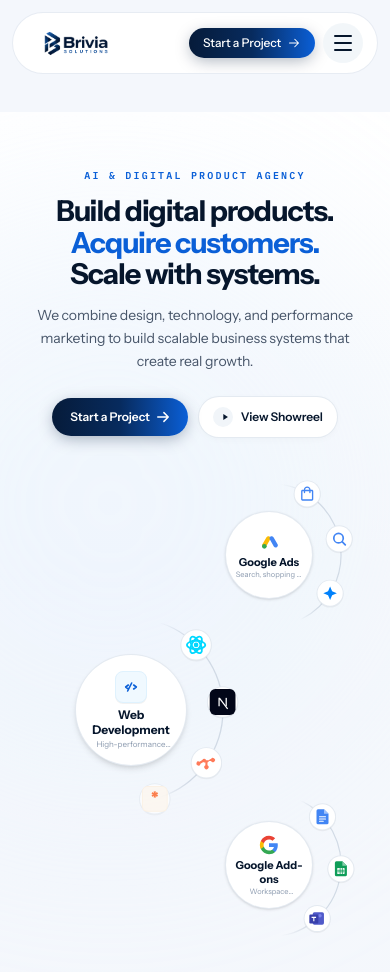
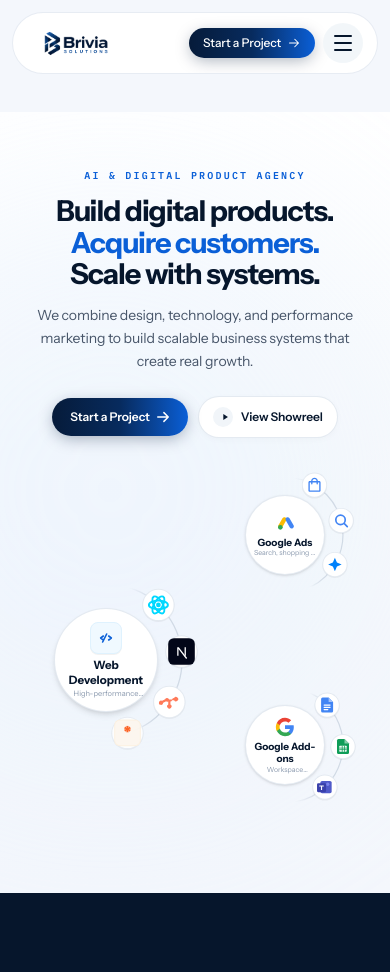
Before and after one commit to ahmeen2812/brivya-platform, a Next.js app: page / in a window 390 px wide. Shown: the top 972 px of the page. After the commit the page ends 893 px from the top, so only its background shows below. Built offline with nearby package versions, Linux system fonts and the light colour scheme.

Commit message:
fix(mobile): calibrate compact mobile orbit radius, eliminate API text placeholder, and achieve symmetrical 105px vertical spacing

```diff
--- a/src/components/hero/mobile/MobileAddonsWheel.tsx
+++ b/src/components/hero/mobile/MobileAddonsWheel.tsx
@@ -7,10 +7,10 @@ import { AddonsWheelPhaseConfig } from "@/types/heroAddonsWheel";
 import { AddonsWheelIcon } from "../addons-wheel/AddonsWheelIcons";
 
 export const MobileAddonsWheel: React.FC = () => {
-  const CX = 100;
-  const CY = 100;
-  const HUB_R = 44; // 88px diameter hub
-  const ORBIT_R = 72; // 28px clearance
+  const CX = 85;
+  const CY = 85;
+  const HUB_R = 40; // 80px diameter hub
+  const ORBIT_R = 58; // Compact 18px gap from hub
   const START_DEG = -64; // 296°
   const SPAN_DEG = 144; // Ends at +80°
 
@@ -108,7 +108,7 @@ export const MobileAddonsWheel: React.FC = () => {
   const arcD = `M ${x1.toFixed(1)} ${y1.toFixed(1)} A ${ORBIT_R} ${ORBIT_R} 0 0 1 ${x2.toFixed(1)} ${y2.toFixed(1)}`;
 
   return (
-    <div className="relative w-[200px] h-[200px] flex items-center justify-center select-none overflow-visible pointer-events-none">
+    <div className="relative w-[170px] h-[170px] flex items-center justify-center select-none overflow-visible pointer-events-none">
       {/* Center Hub */}
       <div
         style={{
@@ -117,23 +117,23 @@ export const MobileAddonsWheel: React.FC = () => {
           left: `${CX - HUB_R}px`,
           top: `${CY - HUB_R}px`,
         }}
-        className="pointer-events-auto absolute z-10 flex flex-col items-center justify-center rounded-full bg-white border border-slate-200/90 shadow-sm p-2 text-center"
+        className="pointer-events-auto absolute z-10 flex flex-col items-center justify-center rounded-full bg-white border border-slate-200/90 shadow-sm p-1.5 text-center"
       >
         <div ref={iconRef}>
-          <AddonsWheelIcon type={currentPhase.centerIcon} className="h-4 w-4" />
+          <AddonsWheelIcon type={currentPhase.centerIcon} className="h-3.5 w-3.5" />
         </div>
-        <div ref={textRef} className="flex flex-col items-center justify-center mt-1 w-full max-w-[76px]">
-          <span className="font-sans text-[11px] font-bold text-[#06162C] leading-tight">
+        <div ref={textRef} className="flex flex-col items-center justify-center mt-1 w-full max-w-[68px]">
+          <span className="font-sans text-[10px] font-bold text-[#06162C] leading-tight">
             {currentPhase.title}
           </span>
-          <span className="text-[7.5px] leading-tight text-[#8998AD] line-clamp-1">
+          <span className="text-[7px] leading-tight text-[#8998AD] line-clamp-1">
             {currentPhase.subtitle}
           </span>
         </div>
       </div>
 
       {/* SVG Arc and Nodes */}
-      <svg className="absolute inset-0 w-full h-full pointer-events-none" viewBox="0 0 200 200" fill="none">
+      <svg className="absolute inset-0 w-full h-full pointer-events-none" viewBox="0 0 170 170" fill="none">
         <defs>
           <linearGradient id="mobAddonsArcGrad" x1="0%" y1="0%" x2="0%" y2="100%">
             <stop offset="0%" stopColor="#94A3B8" stopOpacity="0" />
@@ -147,9 +147,9 @@ export const MobileAddonsWheel: React.FC = () => {
 
         {ADDONS_NODE_STREAM.map((node, i) => (
           <g key={node.id} ref={(el) => { nodesRef.current[i] = el; }}>
-            <foreignObject x="-15" y="-15" width="30" height="30" className="overflow-visible">
+            <foreignObject x="-14" y="-14" width="28" height="28" className="overflow-visible">
               <div
-                style={{ width: "30px", height: "30px" }}
+                style={{ width: "28px", height: "28px" }}
                 className="flex items-center justify-center rounded-full bg-white border border-slate-200/90 shadow-2xs"
               >
                 <AddonsWheelIcon type={node.iconKey} className="h-3.5 w-3.5" />
--- a/src/components/hero/mobile/MobileAdsWheel.tsx
+++ b/src/components/hero/mobile/MobileAdsWheel.tsx
@@ -7,10 +7,10 @@ import { AdsWheelPhaseConfig } from "@/types/heroAdsWheel";
 import { AdsWheelIcon } from "../ads-wheel/AdsWheelIcons";
 
 export const MobileAdsWheel: React.FC = () => {
-  const CX = 100;
-  const CY = 100;
-  const HUB_R = 44; // 88px diameter hub
-  const ORBIT_R = 72; // 28px clearance
+  const CX = 85;
+  const CY = 85;
+  const HUB_R = 40; // 80px diameter hub
+  const ORBIT_R = 58; // Compact 18px gap from hub
   const START_DEG = -80; // 280°
   const SPAN_DEG = 144; // Ends at +64°
 
@@ -108,7 +108,7 @@ export const MobileAdsWheel: React.FC = () => {
   const arcD = `M ${x1.toFixed(1)} ${y1.toFixed(1)} A ${ORBIT_R} ${ORBIT_R} 0 0 1 ${x2.toFixed(1)} ${y2.toFixed(1)}`;
 
   return (
-    <div className="relative w-[200px] h-[200px] flex items-center justify-center select-none overflow-visible pointer-events-none">
+    <div className="relative w-[170px] h-[170px] flex items-center justify-center select-none overflow-visible pointer-events-none">
       {/* Center Hub */}
       <div
         style={{
@@ -117,23 +117,23 @@ export const MobileAdsWheel: React.FC = () => {
           left: `${CX - HUB_R}px`,
           top: `${CY - HUB_R}px`,
         }}
-        className="pointer-events-auto absolute z-10 flex flex-col items-center justify-center rounded-full bg-white border border-slate-200/90 shadow-sm p-2 text-center"
+        className="pointer-events-auto absolute z-10 flex flex-col items-center justify-center rounded-full bg-white border border-slate-200/90 shadow-sm p-1.5 text-center"
       >
         <div ref={iconRef}>
-          <AdsWheelIcon type={currentPhase.centerIcon} className="h-4 w-4" />
+          <AdsWheelIcon type={currentPhase.centerIcon} className="h-3.5 w-3.5" />
         </div>
-        <div ref={textRef} className="flex flex-col items-center justify-center mt-1 w-full max-w-[76px]">
-          <span className="font-sans text-[11px] font-bold text-[#06162C] leading-tight">
+        <div ref={textRef} className="flex flex-col items-center justify-center mt-1 w-full max-w-[68px]">
+          <span className="font-sans text-[10px] font-bold text-[#06162C] leading-tight">
             {currentPhase.title}
           </span>
-          <span className="text-[7.5px] leading-tight text-[#8998AD] line-clamp-1">
+          <span className="text-[7px] leading-tight text-[#8998AD] line-clamp-1">
             {currentPhase.subtitle}
           </span>
         </div>
       </div>
 
       {/* SVG Arc and Nodes */}
-      <svg className="absolute inset-0 w-full h-full pointer-events-none" viewBox="0 0 200 200" fill="none">
+      <svg className="absolute inset-0 w-full h-full pointer-events-none" viewBox="0 0 170 170" fill="none">
         <defs>
           <linearGradient id="mobAdsArcGrad" x1="0%" y1="0%" x2="0%" y2="100%">
             <stop offset="0%" stopColor="#94A3B8" stopOpacity="0" />
@@ -147,9 +147,9 @@ export const MobileAdsWheel: React.FC = () => {
 
         {ADS_NODE_STREAM.map((node, i) => (
           <g key={node.id} ref={(el) => { nodesRef.current[i] = el; }}>
-            <foreignObject x="-15" y="-15" width="30" height="30" className="overflow-visible">
+            <foreignObject x="-14" y="-14" width="28" height="28" className="overflow-visible">
               <div
-                style={{ width: "30px", height: "30px" }}
+                style={{ width: "28px", height: "28px" }}
                 className="flex items-center justify-center rounded-full bg-white border border-slate-200/90 shadow-2xs"
               >
                 <AdsWheelIcon type={node.iconKey} className="h-3.5 w-3.5" />
--- a/src/components/hero/mobile/MobileMainWheel.tsx
+++ b/src/components/hero/mobile/MobileMainWheel.tsx
@@ -7,11 +7,11 @@ import { MainWheelPhaseConfig } from "@/types/heroMainWheel";
 import { MainWheelIcon } from "../main-wheel/MainWheelIcons";
 
 export const MobileMainWheel: React.FC = () => {
-  // Mobile-specific mathematical dimensions
-  const CX = 125;
-  const CY = 125;
-  const HUB_R = 56; // 112px diameter hub
-  const ORBIT_R = 92; // 36px clearance from hub
+  // Mobile-calibrated mathematical dimensions (Compact & tight to hub)
+  const CX = 105;
+  const CY = 105;
+  const HUB_R = 52; // 104px diameter center circle
+  const ORBIT_R = 76; // Compact 24px gap from hub edge (tight & connected)
   const START_DEG = -72; // 288°
   const SPAN_DEG = 144; // Ends at +72°
 
@@ -41,10 +41,10 @@ export const MobileMainWheel: React.FC = () => {
     tl.fromTo(textEl, { y: 6, opacity: 0 }, { y: 0, opacity: 1, duration: 0.3, ease: "power3.out" }, 0.15);
   }, [currentPhase.id]);
 
-  // 60fps Direct DOM Animation Loop
+  // 60fps Direct-DOM Animation Loop (Zero React state re-render lag)
   React.useEffect(() => {
     let animId: number;
-    const speed = 12;
+    const speed = 12; // 12 deg/sec linear velocity
 
     const animate = (time: number) => {
       if (typeof window !== "undefined" && window.innerWidth >= 1024) {
@@ -63,7 +63,7 @@ export const MobileMainWheel: React.FC = () => {
           setPhaseIdx(target);
         }
 
-        // Sub-pixel node coordinate mutator
+        // Sub-pixel node coordinate mutator (Locked 100% to ORBIT_R)
         for (let i = 0; i < CONTINUOUS_NODE_STREAM.length; i++) {
           const el = nodesRef.current[i];
           if (!el) continue;
@@ -85,7 +85,7 @@ export const MobileMainWheel: React.FC = () => {
               opacity = Math.max(0, (START_DEG + SPAN_DEG + 10 - angle) / 10);
             }
 
-            el.setAttribute("transform", `translate(${x.toFixed(1)}, ${y.toFixed(1)}) scale(0.92)`);
+            el.setAttribute("transform", `translate(${x.toFixed(1)}, ${y.toFixed(1)}) scale(0.95)`);
             el.style.opacity = String(opacity);
             el.style.visibility = "visible";
           } else {
@@ -104,7 +104,7 @@ export const MobileMainWheel: React.FC = () => {
     };
   }, []);
 
-  // SVG Arc Geometry
+  // SVG Arc Geometry (Derives from the exact same CX, CY, ORBIT_R)
   const sRad = (START_DEG * Math.PI) / 180;
   const eRad = ((START_DEG + SPAN_DEG) * Math.PI) / 180;
   const x1 = CX + ORBIT_R * Math.cos(sRad);
@@ -144,8 +144,8 @@ export const MobileMainWheel: React.FC = () => {
   };
 
   return (
-    <div className="relative w-[250px] h-[250px] flex items-center justify-center select-none overflow-visible pointer-events-none">
-      {/* 1. Center Hub */}
+    <div className="relative w-[210px] h-[210px] flex items-center justify-center select-none overflow-visible pointer-events-none">
+      {/* 1. Center Hub (104px diameter) */}
       <div
         style={{
           width: `${HUB_R * 2}px`,
@@ -156,18 +156,18 @@ export const MobileMainWheel: React.FC = () => {
         className="pointer-events-auto absolute z-10 flex flex-col items-center justify-center rounded-full bg-white border border-slate-200/90 shadow-md p-2 text-center"
       >
         <div ref={iconRef}>{renderGlyph(currentPhase.morphType)}</div>
-        <div ref={textRef} className="flex flex-col items-center justify-center mt-1 w-full max-w-[96px]">
-          <span className="font-sans text-[12px] font-bold text-[#06162C] leading-tight">
+        <div ref={textRef} className="flex flex-col items-center justify-center mt-1 w-full max-w-[88px]">
+          <span className="font-sans text-[11.5px] font-bold text-[#06162C] leading-tight">
             {currentPhase.title}
           </span>
-          <span className="mt-0.5 text-[8px] leading-tight text-[#8998AD] line-clamp-1">
+          <span className="mt-0.5 text-[7.5px] leading-tight text-[#8998AD] line-clamp-1">
             {currentPhase.subtitle}
           </span>
         </div>
       </div>
 
       {/* 2. SVG Track and Nodes */}
-      <svg className="absolute inset-0 w-full h-full pointer-events-none" viewBox="0 0 250 250" fill="none">
+      <svg className="absolute inset-0 w-full h-full pointer-events-none" viewBox="0 0 210 210" fill="none">
         <defs>
           <linearGradient id="mobMainArcGrad" x1="0%" y1="0%" x2="0%" y2="100%">
             <stop offset="0%" stopColor="#94A3B8" stopOpacity="0" />
```
Also changed, not shown: src/components/hero/constellation/HeroMobileConstellation.tsx (+7 -7 lines).
